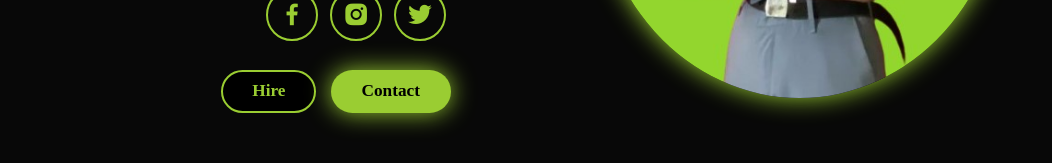
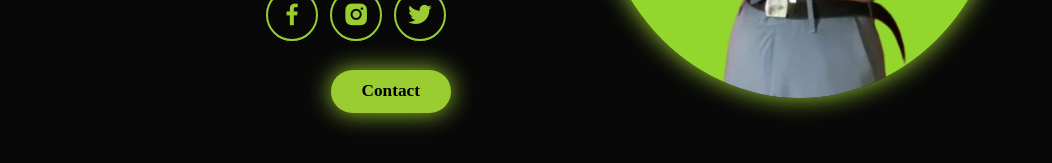
Before and after one commit to Prasetya09/PortofolioPrasetya-Adi, a plain HTML site: page index.html in a window 1280 px wide. Shown: the part 538-701 px from the top of the page, without its empty margins (122-1174 px from the left). Drawn offline with nearby package versions, Linux system fonts and the light colour scheme.

Commit message:
Update index.html

```diff
--- a/index.html
+++ b/index.html
@@ -44,7 +44,6 @@
                 </div>
 
                 <div class="btn-group">
-                    <a href="#Wa.me/+6285770103282" class="btn">Hire</a>
                     <a href="#contact" class="btn">Contact</a>
                 </div>
 
```
